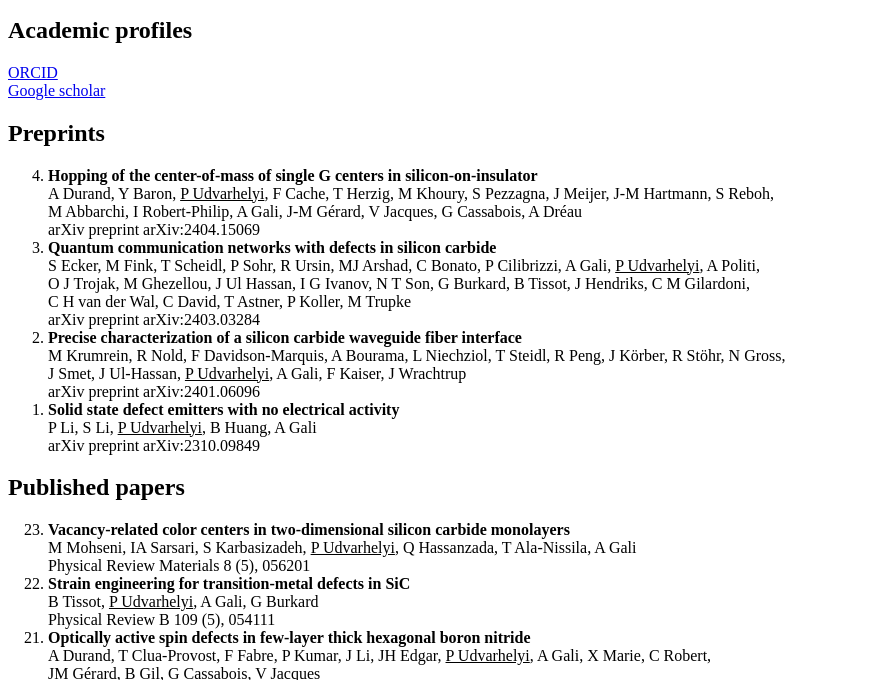
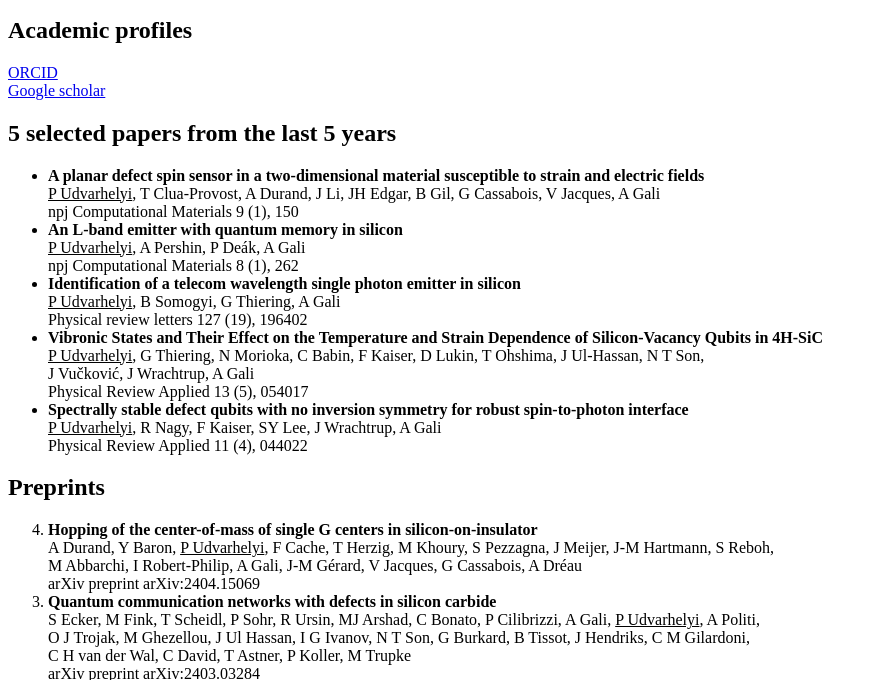
Before and after one commit to peterudvarhelyi/home, a plain HTML site: page index.html in a window 1280 px wide. Shown: the part 101-781 px from the top of the page, without its empty margins (0-877 px from the left). Drawn offline with Linux system fonts and the light colour scheme.

Commit message:
selected papers

```diff
--- a/index.html
+++ b/index.html
@@ -10,6 +10,27 @@
 <h2>Academic profiles</h2>
 <a href="https://orcid.org/0000-0002-7073-1664">ORCID</a><br>
 <a href="https://scholar.google.com/citations?user=CawsTv8AAAAJ&hl=en">Google scholar</a>
+
+<h2>5 selected papers from the last 5 years</h2>
+<ul>
+    <li><b>A planar defect spin sensor in a two-dimensional material susceptible to strain and electric fields</b><br>
+    <u>P Udvarhelyi</u>, T Clua-Provost, A Durand, J Li, JH Edgar, B Gil, G Cassabois, V Jacques, A Gali<br>
+    npj Computational Materials 9 (1), 150</li>
+    <li><b>An L-band emitter with quantum memory in silicon</b><br>
+    <u>P Udvarhelyi</u>, A Pershin, P Deák, A Gali<br>
+    npj Computational Materials 8 (1), 262</li>
+    <li><b>Identification of a telecom wavelength single photon emitter in silicon</b><br>
+    <u>P Udvarhelyi</u>, B Somogyi, G Thiering, A Gali<br>
+    Physical review letters 127 (19), 196402</li>
+    <li><b>Vibronic States and Their Effect on the Temperature and Strain Dependence of Silicon-Vacancy Qubits in 4H-SiC</b><br>
+    <u>P Udvarhelyi</u>, G Thiering, N Morioka, C Babin, F Kaiser, D Lukin, T Ohshima, J Ul-Hassan, N T Son,<br>
+        J Vučković, J Wrachtrup, A Gali<br>
+    Physical Review Applied 13 (5), 054017</li>
+    <li><b>Spectrally stable defect qubits with no inversion symmetry for robust spin-to-photon interface</b><br>
+    <u>P Udvarhelyi</u>, R Nagy, F Kaiser, SY Lee, J Wrachtrup, A Gali<br>
+    Physical Review Applied 11 (4), 044022</li>
+</ul>
+
 <h2>Preprints</h2>
 <ol reversed>
     <li><b>Hopping of the center-of-mass of single G centers in silicon-on-insulator</b><br>
```
